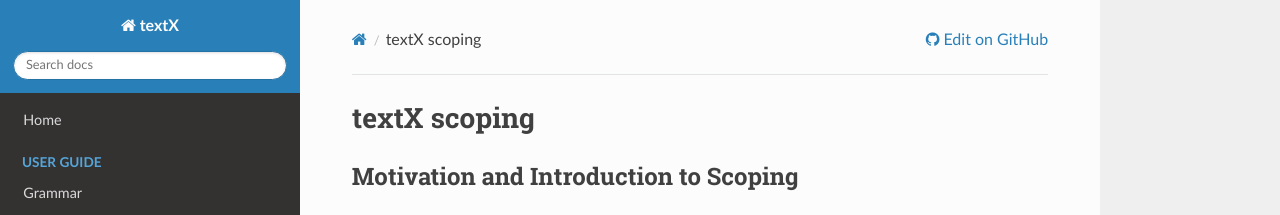
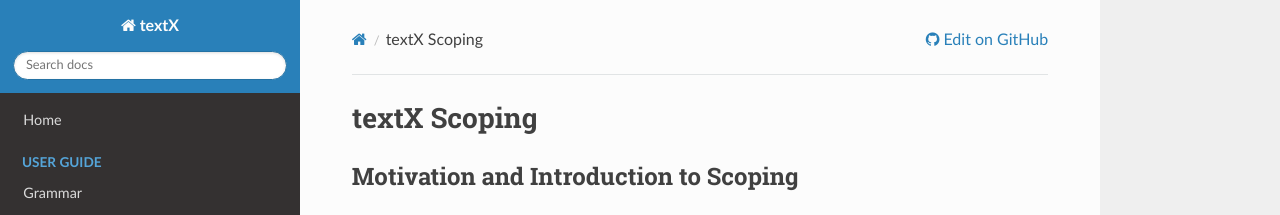
Before and after one commit to textX/textX, an MkDocs documentation site: the page built from docs/scoping.md, in a window 1280 px wide and 900 px high. Shown: the top 215 px of the window. Built offline with MkDocs 1.6.1, drawn with Linux system fonts in a browser that asks for light colours; nearby versions of some CDN libraries; old or Windows-style settings are respelled for this version of MkDocs.

```diff
--- a/docs/scoping.md
+++ b/docs/scoping.md
@@ -1,4 +1,4 @@
-# textX scoping
+# textX Scoping
 
 ## Motivation and Introduction to Scoping
 
```
